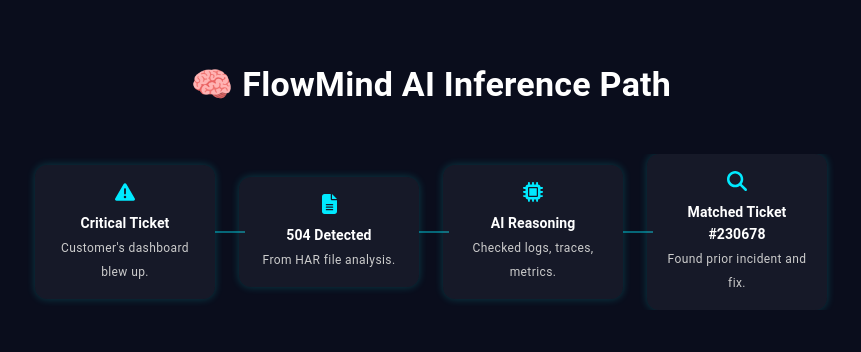
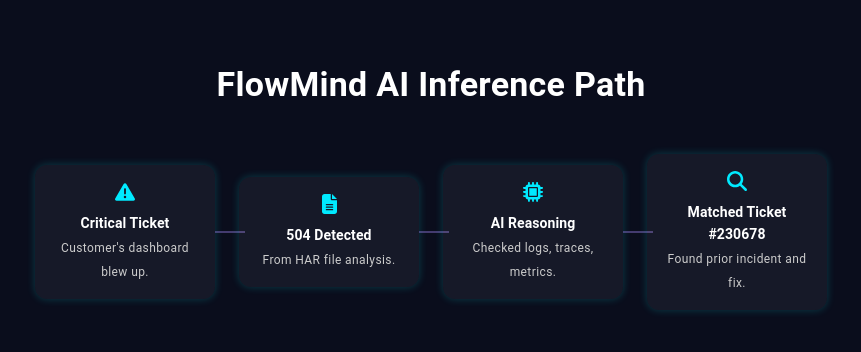
Before and after one commit to sam890306/flowmind-reasoning-path, a React (Vite) app: page / in a window 1280 px wide. Shown: the top 352 px of the page, without its empty margins (209-1070 px from the left). Built offline with nearby package versions, Linux system fonts and the light colour scheme.

Commit message:
new App.jsx

```diff
--- a/src/App.jsx
+++ b/src/App.jsx
@@ -59,7 +59,7 @@
   }, []);
 
   return (
-    <Box sx={{ background: "#0a0d1c", minHeight: "100vh", py: 8, px: 4 }}>
+    <Box sx={{ minHeight: "100vh", py: 8, px: 4 }}>
       <Typography
         variant="h4"
         color="white"
@@ -67,20 +67,21 @@
         textAlign="center"
         mb={6}
       >
-        🧠 FlowMind AI Inference Path
+        FlowMind AI Inference Path
       </Typography>
+
+      {/* Top horizontal flow (first 4 steps) */}
       <Box
         display="flex"
-        flexDirection="row"
         justifyContent="center"
         alignItems="center"
         gap={3}
         flexWrap="nowrap"
-        position="relative"
-        overflow="auto"
         px={4}
+        overflowX="auto"
+        mb={8}
       >
-        {steps.slice(0, visibleSteps).map((step, idx) => (
+        {steps.slice(0, 4).map((step, idx) => (
           <motion.div
             key={idx}
             initial={{ opacity: 0, y: 20 }}
@@ -106,7 +107,7 @@
                 {step.description}
               </Typography>
             </Box>
-            {idx < visibleSteps - 1 && (
+            {idx < 3 && (
               <Box
                 sx={{
                   position: "absolute",
@@ -114,7 +115,61 @@
                   left: "100%",
                   width: 30,
                   height: 2,
-                  background: "#00eaff",
+                  background: "#9b80ea",
+                  opacity: 0.4,
+                  zIndex: 1,
+                  transform: "translateY(-50%)",
+                }}
+              />
+            )}
+          </motion.div>
+        ))}
+      </Box>
+
+      {/* Bottom horizontal flow (last 2 steps) */}
+      <Box
+        display="flex"
+        justifyContent="center"
+        alignItems="center"
+        gap={5}
+        flexWrap="nowrap"
+        px={4}
+      >
+        {steps.slice(4, visibleSteps).map((step, idx) => (
+          <motion.div
+            key={4 + idx}
+            initial={{ opacity: 0, y: 20 }}
+            animate={{ opacity: 1, y: 0 }}
+            transition={{ duration: 0.6 }}
+            style={{ position: "relative", zIndex: 2 }}
+          >
+            <Box
+              sx={{
+                background: "rgba(255,255,255,0.05)",
+                borderRadius: 3,
+                p: 3,
+                width: 240,
+                textAlign: "center",
+                boxShadow: "0 0 10px rgba(0,255,255,0.25)",
+              }}
+            >
+              <FontAwesomeIcon icon={step.icon} color="#00eaff" size="lg" />
+              <Typography variant="subtitle2" color="white" fontWeight={600} mt={1}>
+                {step.title}
+              </Typography>
+              <Typography variant="caption" color="#ccc">
+                {step.description}
+              </Typography>
+            </Box>
+            {idx === 0 && visibleSteps > 5 && (
+              <Box
+                sx={{
+                  position: "absolute",
+                  top: "50%",
+                  left: "100%",
+                  width: 30,
+                  height: 2,
+                  background: "#9b80ea",
                   opacity: 0.4,
                   zIndex: 1,
                   transform: "translateY(-50%)",
```
